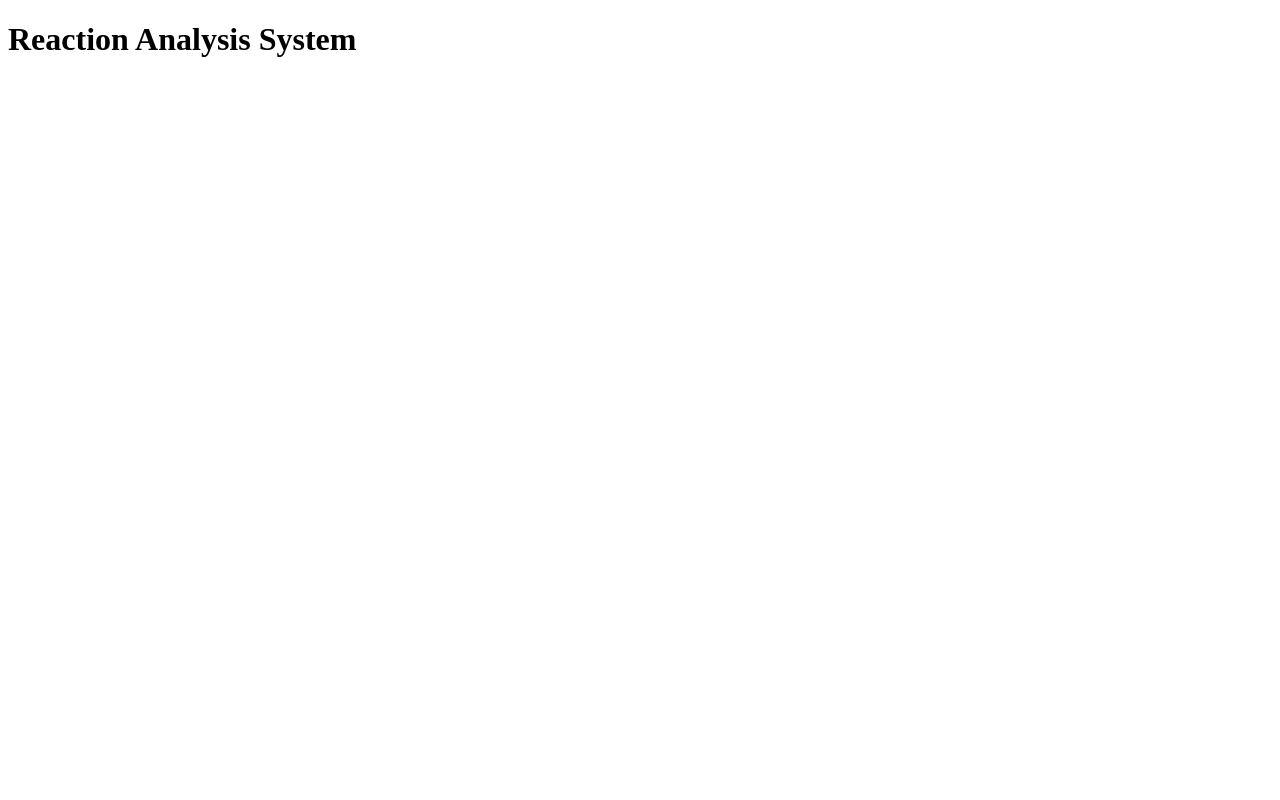
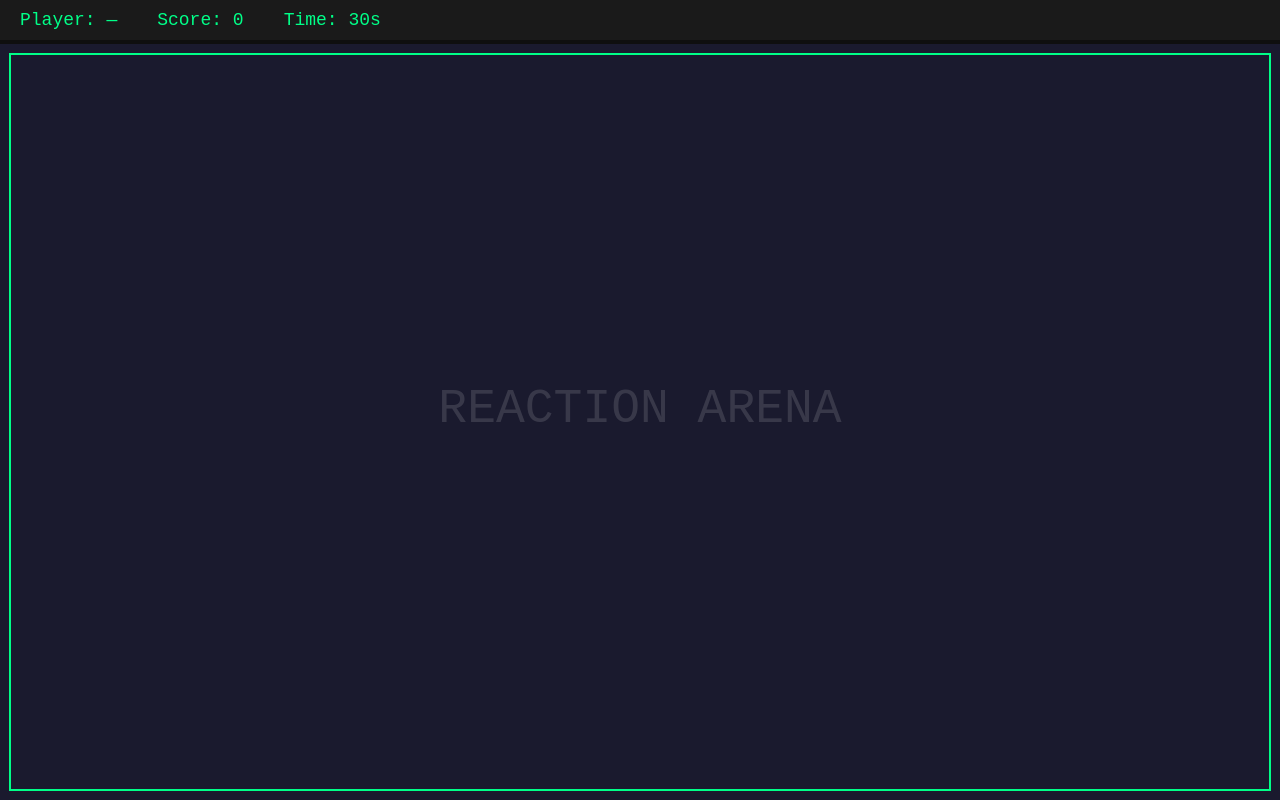
Before and after one commit to AdityaDuhan01/analysis-shooter, a website: page client/index.html in a window 1280 px wide. Drawn offline with nearby package versions, Linux system fonts and the light colour scheme; no server answers.

Commit message:
feat:canvas setup and game arena rendering

```diff
--- a/client/game.js
+++ b/client/game.js
@@ -1,2 +1,38 @@
 const socket = io();
-console.log('Client connected');
+
+const canvas = document.getElementById('gameCanvas');
+const ctx = canvas.getContext('2d');
+
+// Make canvas fill available space below UI bar
+function resizeCanvas() {
+  canvas.width = window.innerWidth;
+  canvas.height = window.innerHeight - 44;
+}
+resizeCanvas();
+window.addEventListener('resize', resizeCanvas);
+
+// Draw the arena
+function drawArena() {
+  // Background
+  ctx.fillStyle = '#1a1a2e';
+  ctx.fillRect(0, 0, canvas.width, canvas.height);
+
+  // Border
+  ctx.strokeStyle = '#00ff88';
+  ctx.lineWidth = 2;
+  ctx.strokeRect(10, 10, canvas.width - 20, canvas.height - 20);
+
+  // Center label
+  ctx.fillStyle = '#ffffff22';
+  ctx.font = '48px monospace';
+  ctx.textAlign = 'center';
+  ctx.fillText('REACTION ARENA', canvas.width / 2, canvas.height / 2);
+}
+
+// Game loop
+function gameLoop() {
+  drawArena();
+  requestAnimationFrame(gameLoop);
+}
+
+gameLoop();
--- a/client/index.html
+++ b/client/index.html
@@ -6,8 +6,13 @@
   <link rel="stylesheet" href="style.css">
 </head>
 <body>
-  <h1>Reaction Analysis System</h1>
+  <div id="ui">
+    <span id="playerName">Player: —</span>
+    <span id="score">Score: 0</span>
+    <span id="timer">Time: 30s</span>
+  </div>
+  <canvas id="gameCanvas"></canvas>
   <script src="/socket.io/socket.io.js"></script>
-  <script src="game.js" type="module"></script>
+  <script src="game.js"></script>
 </body>
 </html>
--- a/client/style.css
+++ b/client/style.css
@@ -0,0 +1,30 @@
+* {
+  margin: 0;
+  padding: 0;
+  box-sizing: border-box;
+}
+
+body {
+  background: #0f0f0f;
+  overflow: hidden;
+  font-family: monospace;
+}
+
+#ui {
+  position: fixed;
+  top: 0;
+  left: 0;
+  width: 100%;
+  padding: 10px 20px;
+  background: #1a1a1a;
+  color: #00ff88;
+  display: flex;
+  gap: 40px;
+  font-size: 18px;
+  z-index: 10;
+}
+
+canvas {
+  display: block;
+  margin-top: 44px;
+}
--- a/package.json
+++ b/package.json
@@ -9,6 +9,7 @@
   "dependencies": {
     "dotenv": "^16.6.1",
     "express": "^4.22.1",
+    "mongodb": "^7.1.1",
     "mongoose": "^7.8.9",
     "socket.io": "^4.8.3"
   }
```
Also changed, not shown: server/models/result.js (+14 -0 lines), 2 other files.
